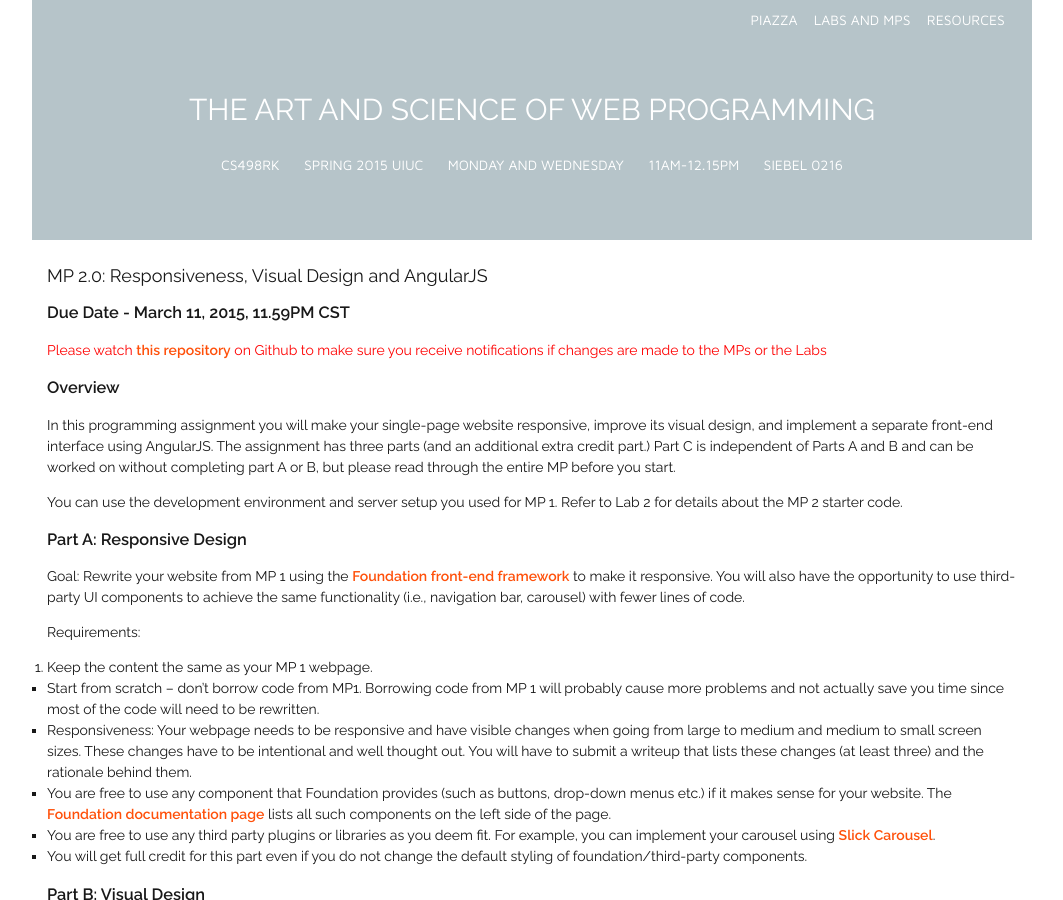
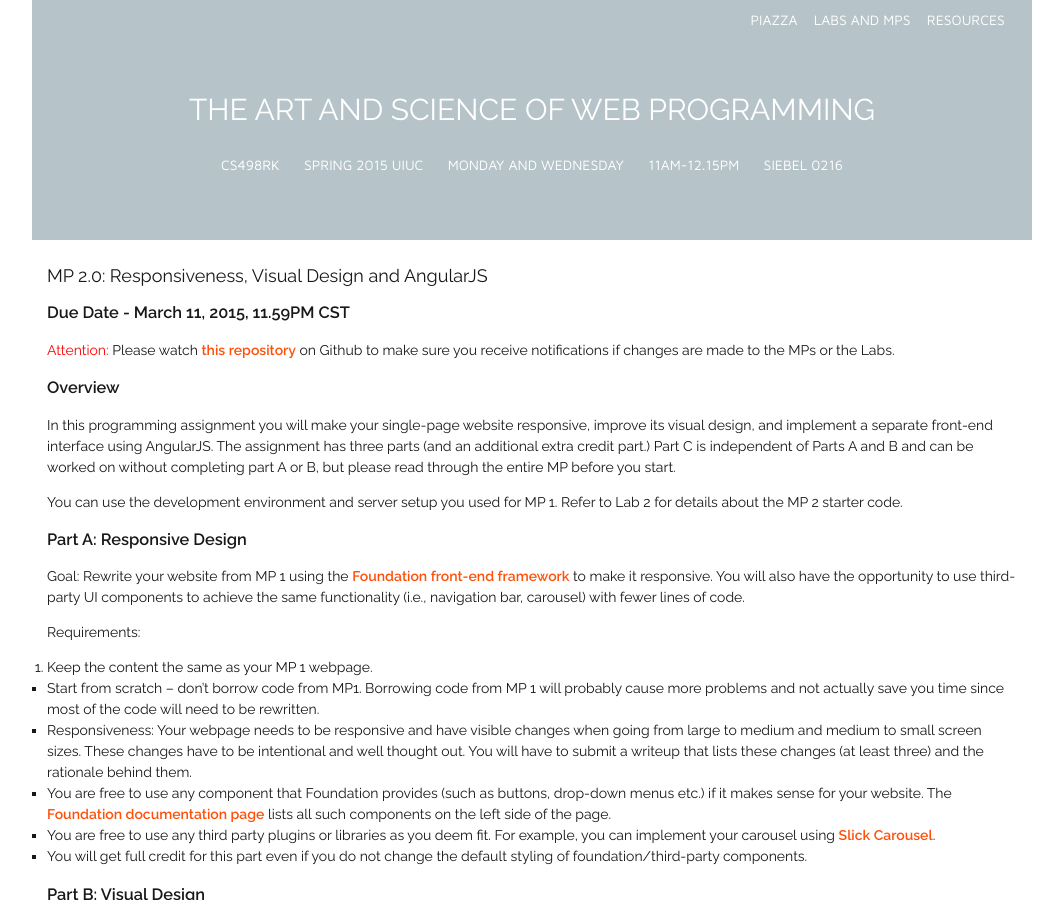
Before and after one commit to biplabdeka/fa2016, a Jekyll site: the page built from _posts/2015-2-23-MP-2.md, in a window 1280 px wide and 900 px high. Shown: the whole window, without its empty margins (108-1171 px from the left). Built offline with Jekyll 4.4.1, drawn with Linux system fonts in a browser that asks for light colours; nearby versions of some CDN libraries; Markdown is read by kramdown in place of the engine named in the settings.

Commit message:
Update 2015-2-23-MP-2.md

```diff
--- a/_posts/2015-2-23-MP-2.md
+++ b/_posts/2015-2-23-MP-2.md
@@ -6,7 +6,7 @@
 ---
 ### Due Date - March 11, 2015, 11.59PM CST
 
-<span style="color: red"> Please watch [this repository](https://github.com/uiuc-web-programming/sp2015) on Github to make sure you receive notifications if changes are made to the MPs or the Labs</span>
+<span style="color: red"> Attention: </span> Please watch [this repository](https://github.com/uiuc-web-programming/sp2015) on Github to make sure you receive notifications if changes are made to the MPs or the Labs.
 
 ###Overview
 In this programming assignment you will make your single-page website responsive, improve its visual design, and implement a separate front-end interface using AngularJS. The assignment has three parts (and an additional extra credit part.) Part C is independent of Parts A and B and can be worked on without completing part A or B, but please read through the entire MP before you start.
```
